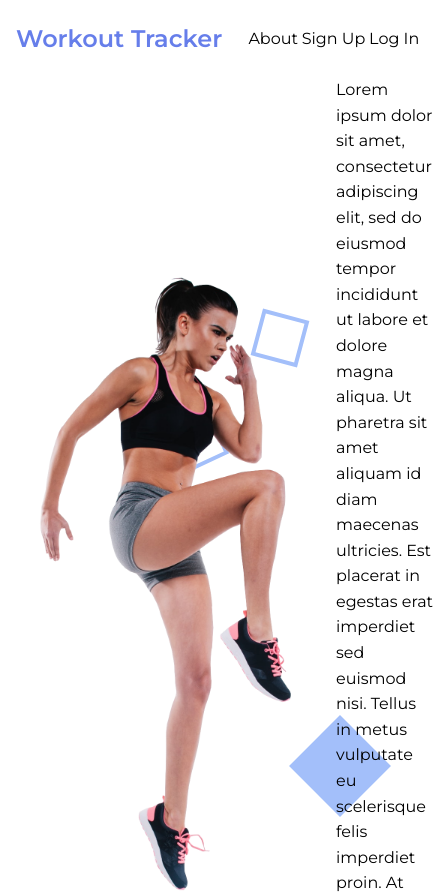
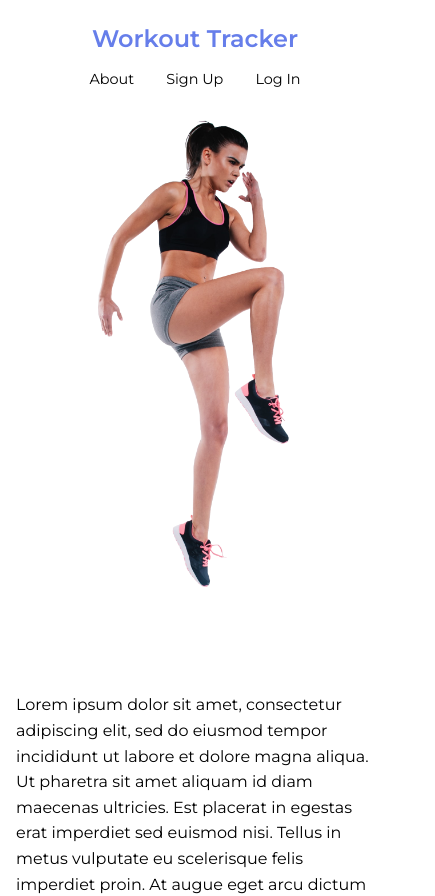
Before and after one commit to apcurran/workout-tracker-app, a React (Create React App) app in the folder client/: page / in a window 390 px wide. Shown: the top 896 px of the page, 435 px wide, since content can reach past the window. Built offline with nearby package versions, Linux system fonts and the light colour scheme; no server answers.

Commit message:
Added media queries

```diff
--- a/client/src/components/WorkoutDetails.js
+++ b/client/src/components/WorkoutDetails.js
@@ -10,7 +10,7 @@ export default function WorkoutDetails({ workout }) {
         <li className="workout-list__item">
            <span>{workout.description}</span>
            <span>{workout.duration}</span>
-           <span>{workout.workout_date}</span>
+           <span className="workout-list__item__date">{workout.workout_date}</span>
            <button onClick={() => editWorkoutModal(workout.workout_id)} className="workout-list__item__edit-btn">edit</button>
            <button onClick={() => removeWorkout(workout.workout_id)} className="workout-list__item__delete-btn">
                <img src={TrashIcon} alt="Trashcan icon"/>
--- a/client/src/index.css
+++ b/client/src/index.css
@@ -25,6 +25,7 @@ p {
 }
 
 .error {
+  margin-bottom: 1.1rem;
   color: darkred;
   font-size: 1rem;
 }
@@ -152,6 +153,7 @@ p {
 
 .info {
   align-self: center;
+  padding: 0 1rem;
 }
 
 .info__text {
@@ -211,7 +213,8 @@ p {
 /* Workouts Page */
 
 .workouts-grid-container {
-  max-width: 78rem;
+  max-width: 45rem;
+  width: 92.5%;
   margin: 0 auto;
   display: grid;
   grid-template-columns: 1fr;
@@ -393,3 +396,82 @@ p {
   letter-spacing: .08em;
   cursor: pointer;
 }
+
+/* Media Queries */
+
+@media screen and (max-width: 47em) {
+  .workouts-form {
+    grid-template-columns: 1fr;
+  }
+
+  .workouts-form__group:not(:last-of-type) {
+    margin-right: 0;
+    margin-bottom: 1rem;
+  }
+
+  .workouts-form__submit {
+    align-self: flex-start;
+    margin-top: 1rem;
+    margin-left: 0;
+  }
+
+  .workout-list__item__delete-btn {
+    margin-left: .75rem;
+  }
+}
+
+@media screen and (max-width: 41em) {
+  .workouts-grid-container {
+    margin: 2rem auto 3.5rem auto;
+  }
+
+  .home-grid-container {
+    grid-template-columns: 1fr;
+  }
+
+  .nav__link {
+    font-size: .9rem;
+  }
+
+  .stripes {
+    display: none;
+  }
+
+  .workout-list__item span {
+    font-size: .9rem;
+  }
+
+  .workout-list__item__date {
+    align-self: end;
+  }
+
+  .workout-list__item__edit-btn {
+    margin-left: .5rem;
+  }
+}
+
+@media screen and (max-width: 41em) {
+  .nav {
+    flex-direction: column;
+  }
+
+  .nav__list {
+    margin-top: 1rem;
+  }
+
+  .nav__items {
+    margin: 0 1rem;
+  }
+
+  .hero-img {
+    width: 16rem;
+  }
+
+  .hero-box {
+    display: none;
+  }
+
+  .form__title {
+    font-size: 1.4rem;
+  }
+}
```
